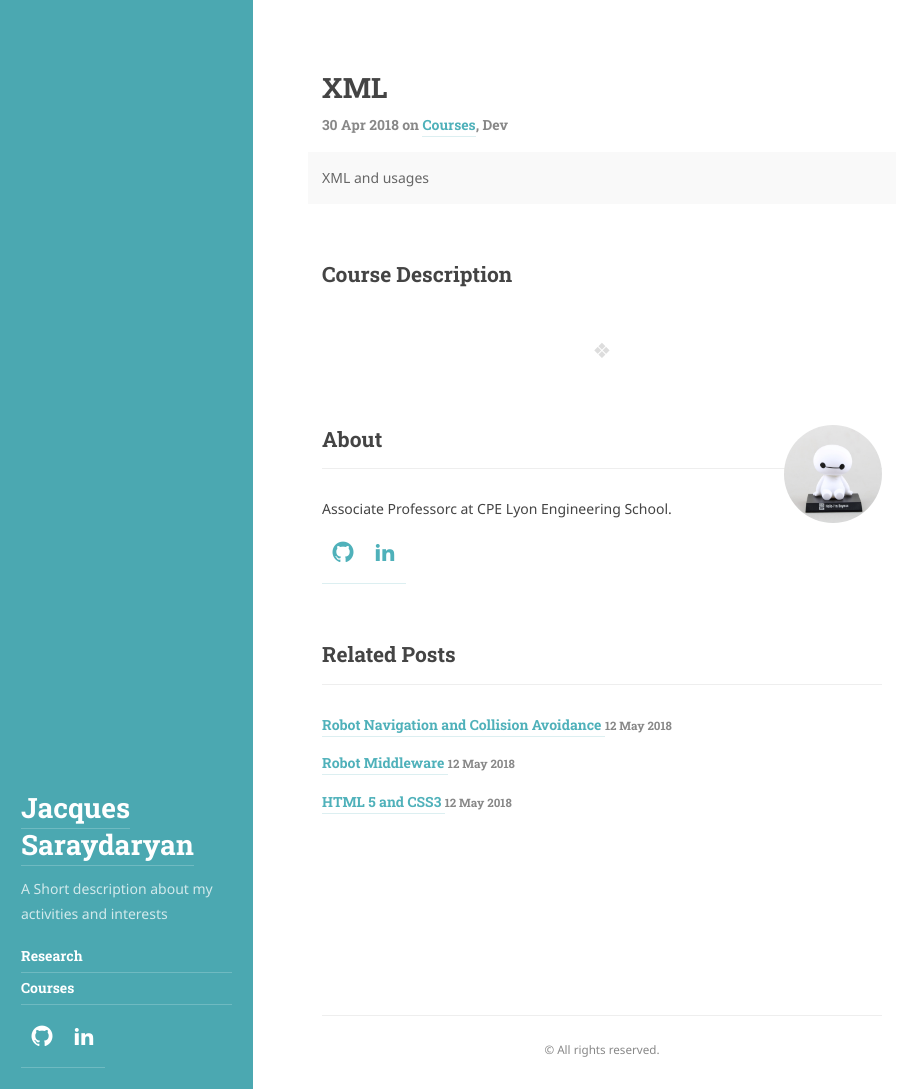
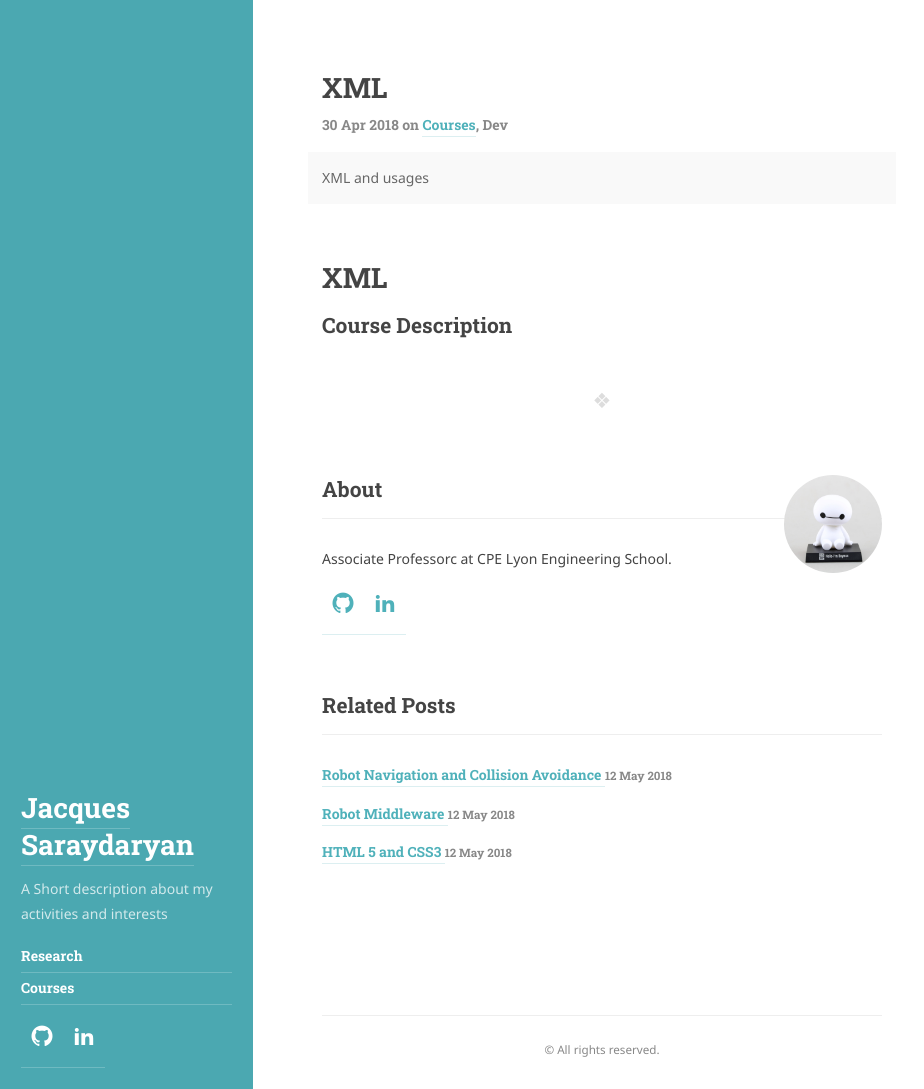
Before and after one commit to jacques-saraydaryan/jacques-saraydaryan.github.io, a Jekyll site: the page built from _posts/courses/2018-04-30-Course-DEV-XML.md, in a window 1280 px wide and 1089 px high. Shown: the whole window, without its empty margins (0-924 px from the left). Built offline with Jekyll 4.4.1, drawn with Linux system fonts in a browser that asks for light colours; some web fonts are replaced.

Commit message:
Update 2018-04-30-Course-DEV-XML.md

```diff
--- a/_posts/courses/2018-04-30-Course-DEV-XML.md
+++ b/_posts/courses/2018-04-30-Course-DEV-XML.md
@@ -8,5 +8,5 @@ img: /assets/img/courses/XML-first.png
 pdf: /assets/pdf/courses/XML-JSA-r5.pdf
 lang: fr
 ---
-
+# XML
 ## Course Description
```
